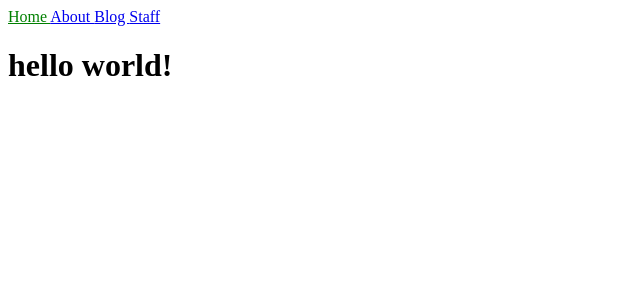
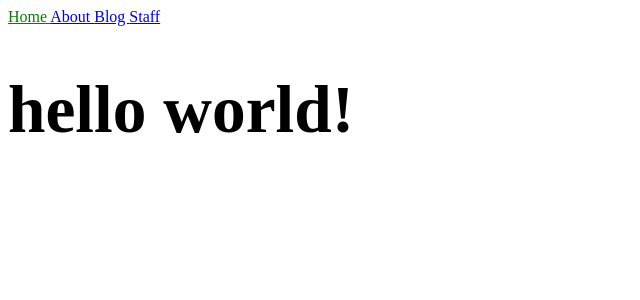
Before and after one commit to SonjaHanekom/personal-site, a Jekyll site: the page built from index.html, in a window 1280 px wide. Shown: the top 300 px of the page, without its empty margins (0-640 px from the left). Built offline with Jekyll 4.4.1, drawn with Linux system fonts in a browser that asks for light colours; some web fonts are replaced.

Commit message:
Added fonts and custom styling of text

```diff
--- a/_layouts/default.html
+++ b/_layouts/default.html
@@ -7,6 +7,9 @@
   <link rel="stylesheet" href="/assets/css/styles.css">
   {% feed_meta %}
   {% seo %}
+  <style>
+    @import url('https://fonts.googleapis.com/css2?family=MuseoModerno:ital,wght@0,100..900;1,100..900&family=Shantell+Sans:ital,wght@0,300..800;1,300..800&display=swap');
+  </style>
 </head>
 
 <body>
--- a/_sass/main.scss
+++ b/_sass/main.scss
@@ -1,3 +1,33 @@
 .current {
   color: green;
 }
+
+h1 {
+  font-size: 4.21rem;
+  font-family: MuseoModerno;
+  font-weight: 600;
+}
+
+h2 {
+  font-size: 3.16rem;
+  font-family: MuseoModerno;
+  font-weight: 600;
+}
+
+h3 {
+  font-size: 2.37rem;
+  font-family: MuseoModerno;
+  font-weight: 600;
+}
+
+h4 {
+  font-size: 1.78rem;
+  font-family: MuseoModerno;
+  font-weight: 600;
+}
+
+body {
+  font-size: 1rem;
+  font-family: "Shantell Sans";
+  font-weight: 400;
+}
--- a/index.html
+++ b/index.html
@@ -1,16 +1,7 @@
 ---
 title: Home
 ---
-<!doctype html>
-<html>
-
-<head>
-  <meta charset="utf-8">
-  <title>Home</title>
-</head>
 
 <body>
   <h1>{{ "Hello World!" | downcase }}</h1>
 </body>
-
-</html>
```
Also changed, not shown: assets/css/styles.scss (line endings or trailing spaces).
